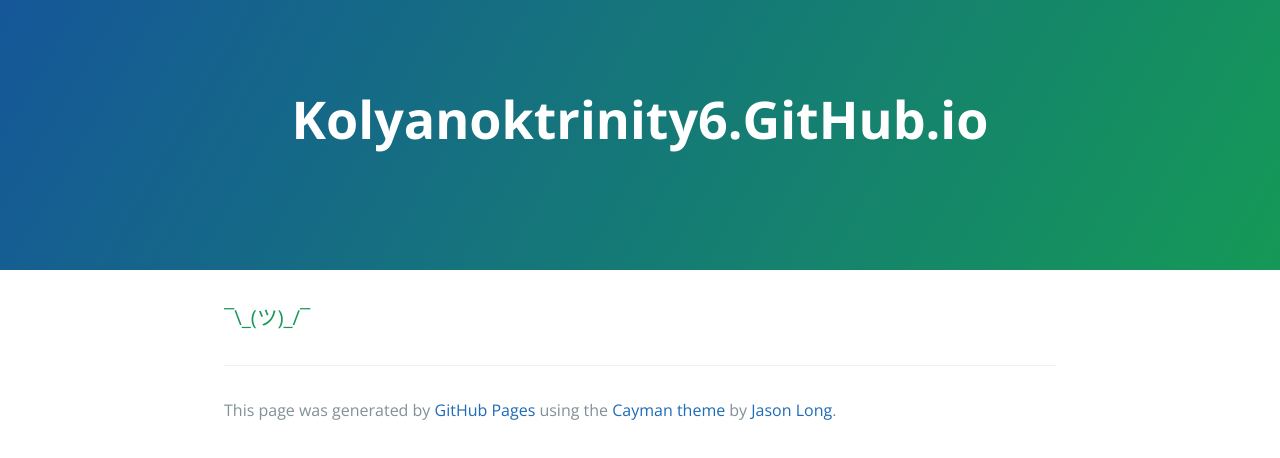
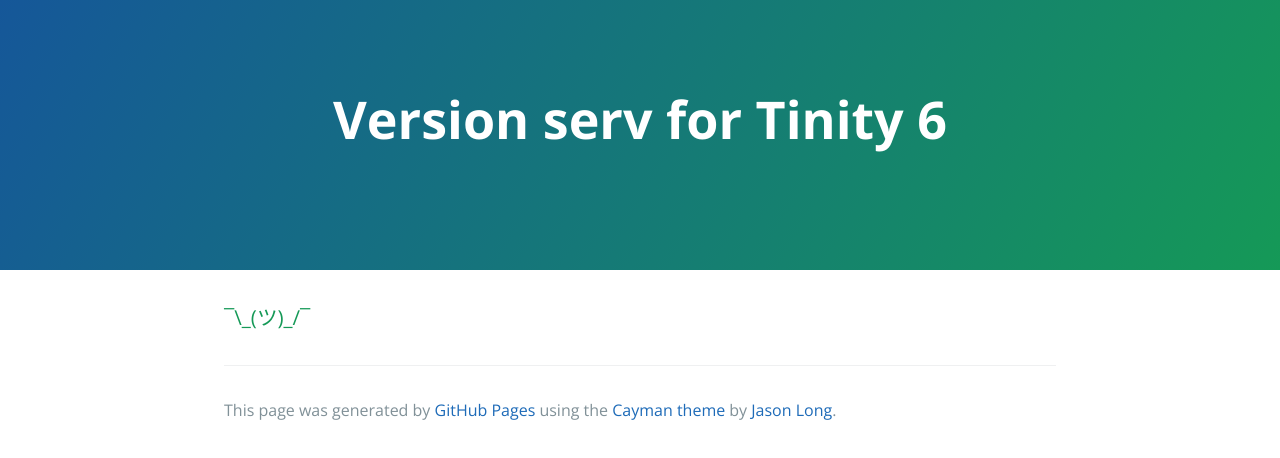
Before and after one commit to trinity6/trinity6.github.io, a plain HTML site: page index.html in a window 1280 px wide. Drawn offline with nearby package versions, Linux system fonts and the light colour scheme.

Commit message:
¯\_(ツ)_/¯

```diff
--- a/index.html
+++ b/index.html
@@ -2,7 +2,7 @@
 <html lang="en-us">
   <head>
     <meta charset="UTF-8">
-    <title>Version serv for tinity 6</title>
+    <title>Version serv for Tinity 6</title>
     <meta name="viewport" content="width=device-width, initial-scale=1">
     <link rel="stylesheet" type="text/css" href="stylesheets/normalize.css" media="screen">
     <link href='https://fonts.googleapis.com/css?family=Open+Sans:400,700' rel='stylesheet' type='text/css'>
@@ -11,7 +11,7 @@
   </head>
   <body>
     <section class="page-header">
-      <h1 class="project-name">Kolyanoktrinity6.GitHub.io</h1>
+      <h1 class="project-name">Version serv for Tinity 6</h1>
       <h2 class="project-tagline"></h2>
     </section>
 
```
